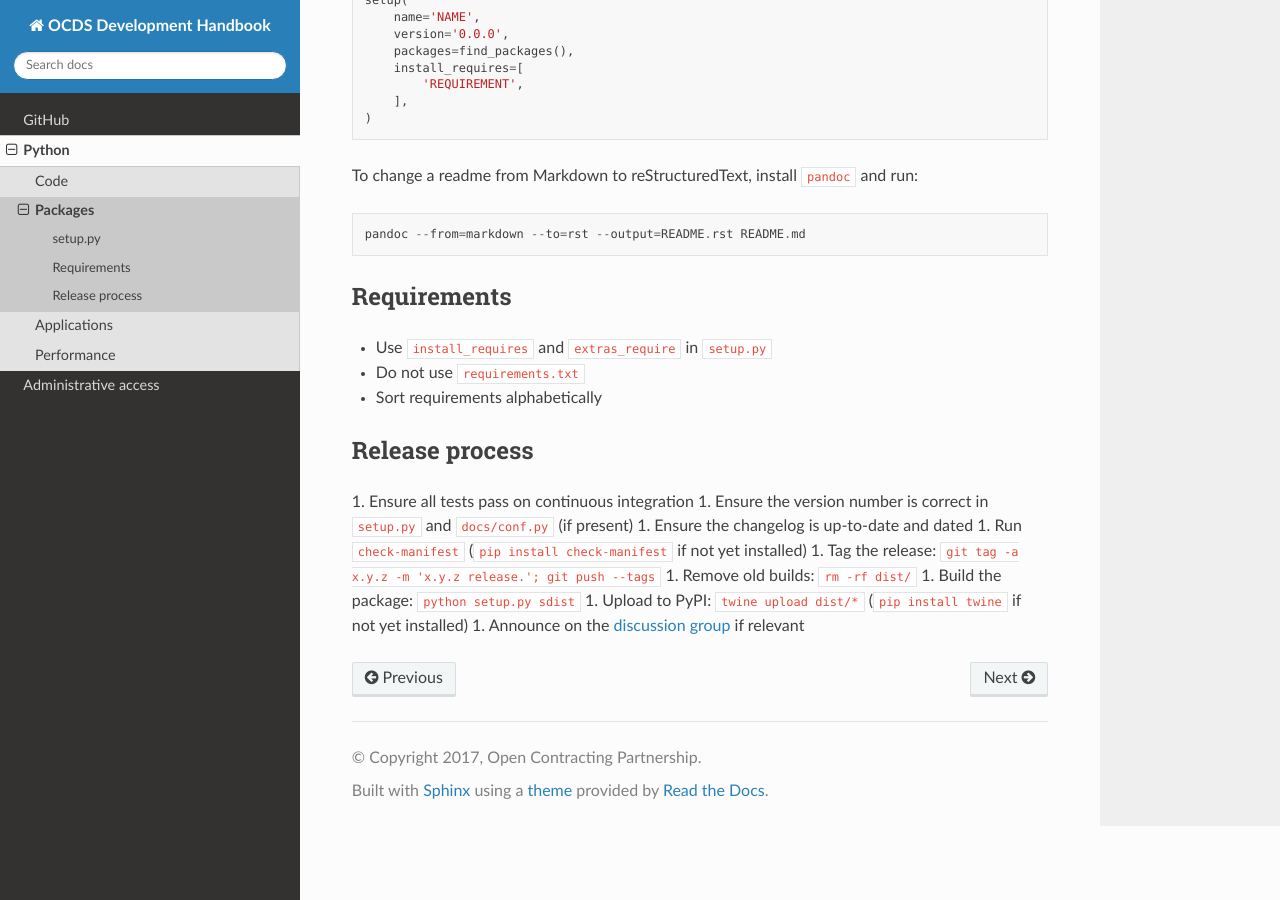
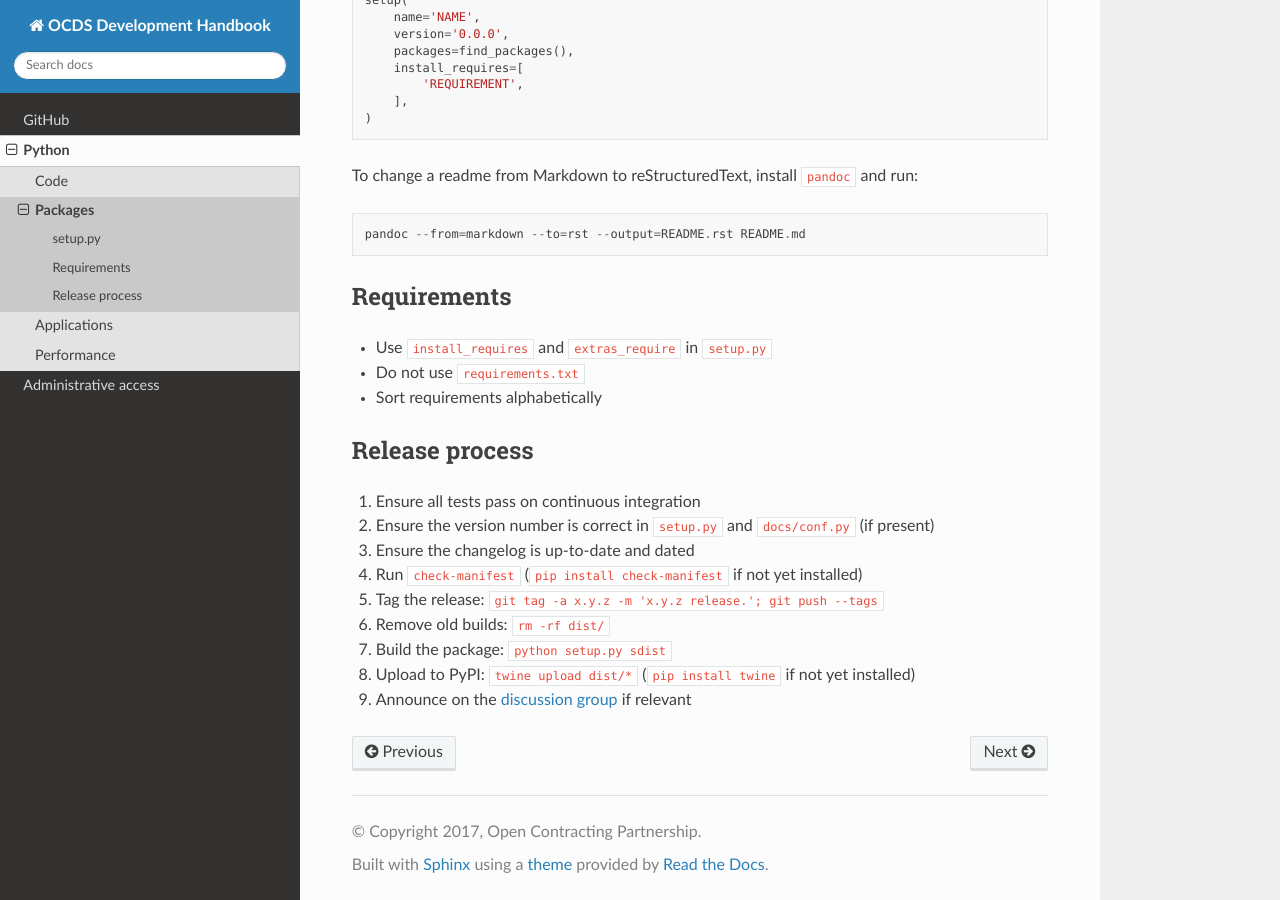
Before and after one commit to open-contracting/software-development-handbook, a Sphinx documentation site: the page built from docs/python/packages.rst, in a window 1280 px wide and 900 px high, scrolled down 985 px. Built offline with Sphinx 7.4.7 and the Read the Docs theme 2.0.0, drawn with Linux system fonts in a browser that asks for light colours.

Commit message:
Fix RST syntax for numbered lists

```diff
--- a/docs/python/packages.rst
+++ b/docs/python/packages.rst
@@ -69,12 +69,12 @@ Requirements
 Release process
 ---------------
 
-1. Ensure all tests pass on continuous integration
-1. Ensure the version number is correct in ``setup.py`` and ``docs/conf.py`` (if present)
-1. Ensure the changelog is up-to-date and dated
-1. Run ``check-manifest`` (``pip install check-manifest`` if not yet installed)
-1. Tag the release: ``git tag -a x.y.z -m 'x.y.z release.'; git push --tags``
-1. Remove old builds: ``rm -rf dist/``
-1. Build the package: ``python setup.py sdist``
-1. Upload to PyPI: ``twine upload dist/*`` (``pip install twine`` if not yet installed)
-1. Announce on the `discussion group <https://groups.google.com/a/open-contracting.org/forum/#!forum/standard-discuss>`__ if relevant
+#. Ensure all tests pass on continuous integration
+#. Ensure the version number is correct in ``setup.py`` and ``docs/conf.py`` (if present)
+#. Ensure the changelog is up-to-date and dated
+#. Run ``check-manifest`` (``pip install check-manifest`` if not yet installed)
+#. Tag the release: ``git tag -a x.y.z -m 'x.y.z release.'; git push --tags``
+#. Remove old builds: ``rm -rf dist/``
+#. Build the package: ``python setup.py sdist``
+#. Upload to PyPI: ``twine upload dist/*`` (``pip install twine`` if not yet installed)
+#. Announce on the `discussion group <https://groups.google.com/a/open-contracting.org/forum/#!forum/standard-discuss>`__ if relevant
```
Also changed, not shown: docs/github/index.rst (+9 -9 lines).
